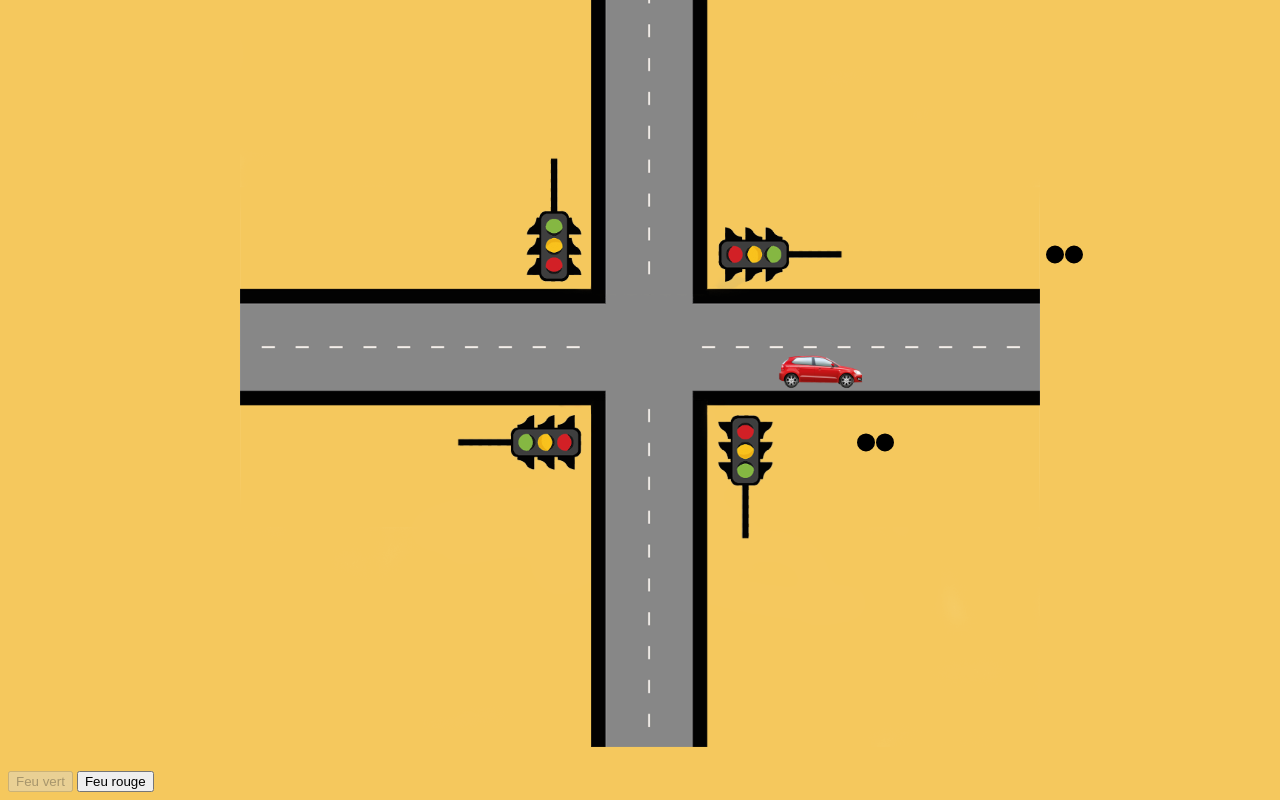
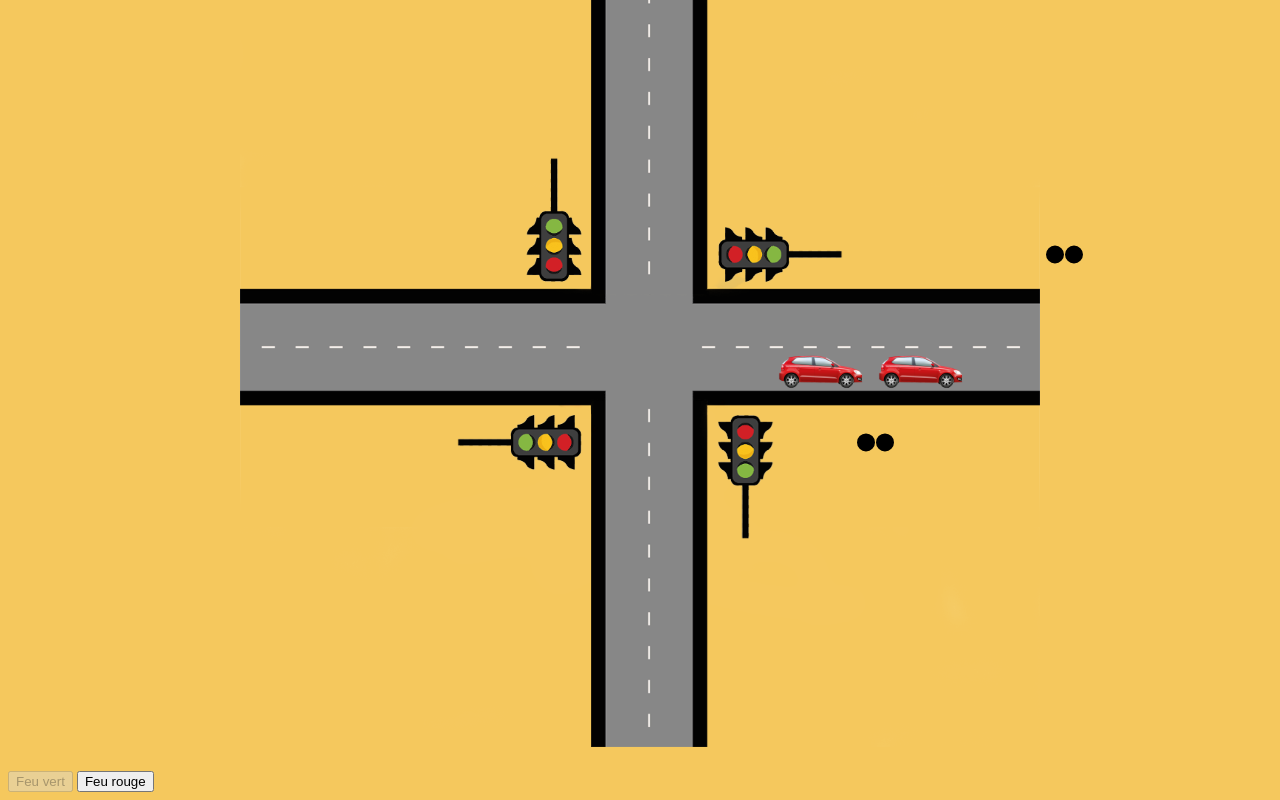
Before and after one commit to robin-76/FeuxCirculation, a website: page public/index.html in a window 1280 px wide. Both pictures are taken after a click on the button "Feu vert". Shown: the part 113-913 px from the top of the page. Drawn offline with Linux system fonts and the light colour scheme.

Commit message:
Début de gestion de la ciculation avec 2 voitures

```diff
--- a/public/index.html
+++ b/public/index.html
@@ -38,12 +38,22 @@
                 ctx.arc(1086, 287.5, 9, 0, 2 * Math.PI);
                 ctx.fill();
 
-                var x = 518, y = 363; // position initiale voiture
-                var timer, timeoutID;
+                var timer = setInterval(deplacementVoiture, 5);
+                var timeoutID;
                 var orangeFini = false;
                 var bVert = false, bRouge = false;
+                var voiture1stop = true;
+                var voiture2stop = true;
+                var oldX = 0;
+                var oldX2 = 0;
+
+                var x = 518, y = 363; // position initiale voiture
                 var img = new Image();
                 img.src = "voitureRouge.png";
+
+                var x2 = 618, y2 = 363; // position initiale voiture
+                var img2 = new Image();
+                img2.src = "voitureRouge.png";
 
                 function vert() {
                     orangeFini = true;
@@ -80,7 +90,6 @@
 
                 function rouge() {
                     orangeFini = true;
-                    clearInterval(timer);
 
                     ctx.clearRect(800, 450, 100, 50);
                     ctx.clearRect(1025, 262, 100, 50);
@@ -101,27 +110,46 @@
                 function deplacementVoiture() {
                     canvas.width=canvas.width;
                     ctx.drawImage(img, x, y);
+                    ctx.drawImage(img, x2, y2);
+
+                    if(oldX == x )
+                        voiture1stop = true;
+                    else
+                        voiture1stop = false;
+
+                    if(x2 == oldX2)
+                        voiture2stop = true;
+                    else
+                        voiture2stop = false;
+
+                    if(x2-x < 100)
+                        voiture1stop = true;
+
+                    oldX = x;
+                    oldX2 = x2;
 
                     if(bVert) {
                         if(!orangeFini) {
+                            if(!voiture2stop) x2 += 0.5;
                         orange();
                         timeoutID = setTimeout(vert, 600);
                         }
                         else {
                             vert();
                             x += 0.5; // Avancement de la voiture
+                            x2 += 0.5;
                         }
                     }
 
                     if(bRouge) {
+                        if(x!=800 && !voiture1stop) x += 0.5; // Avancement de la voiture
+                        if(x2!=800 && !voiture2stop)  x2 += 0.5;
                         if(!orangeFini) {
                         orange();
-                        x += 0.5; // Avancement de la voiture
                         timeoutID = setTimeout(rouge, 600);
                         }
                         else rouge();
                     }
-
                 }
 
                 document.getElementById('feuVert').onclick = function(evt) { feuVert(); }
@@ -134,11 +162,13 @@
                     bVert = true;
                     bRouge = false;
                   //  clearTimeout(timeoutID); ne fonctionne pas
+                  voiture1stop = false;
+                  voiture2stop = false;
 
                     document.getElementById("feuVert").disabled = true;
                     document.getElementById("feuRouge").disabled = false;
 
-                    timer = setInterval(deplacementVoiture, 5);
+
                 }
 
                 function feuRouge() {
```
